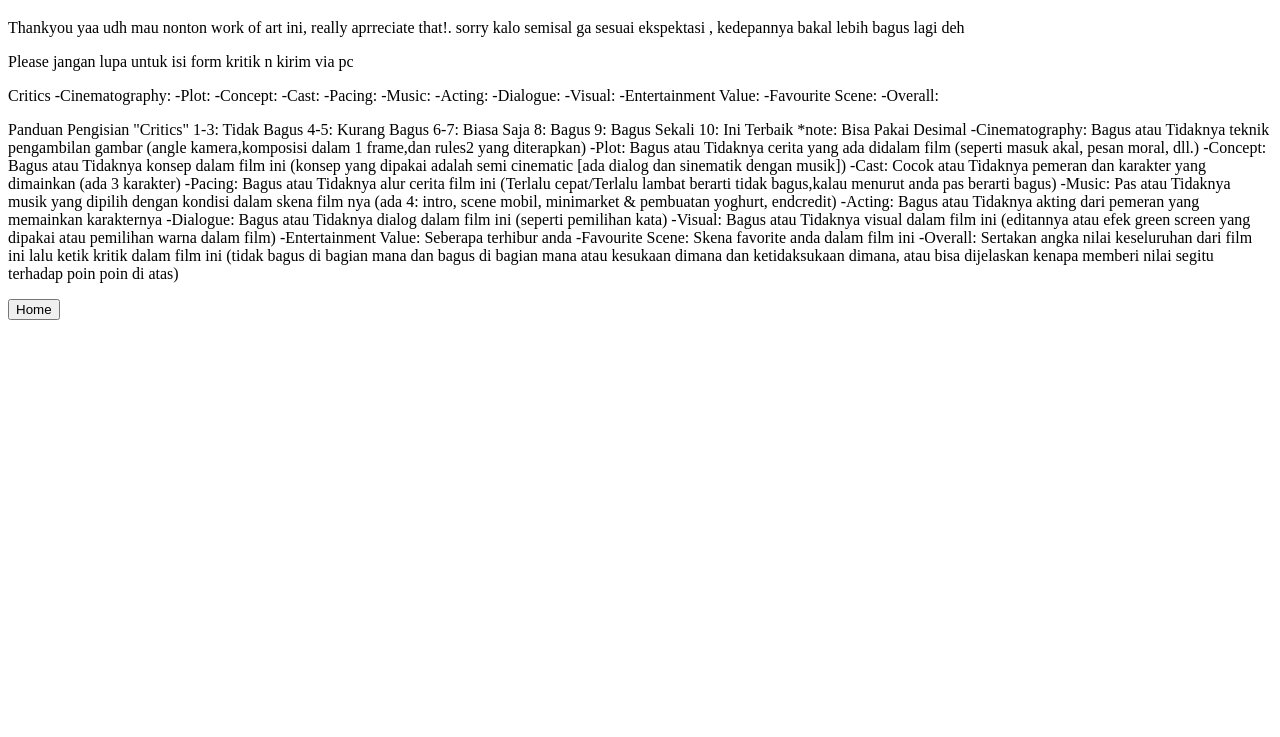
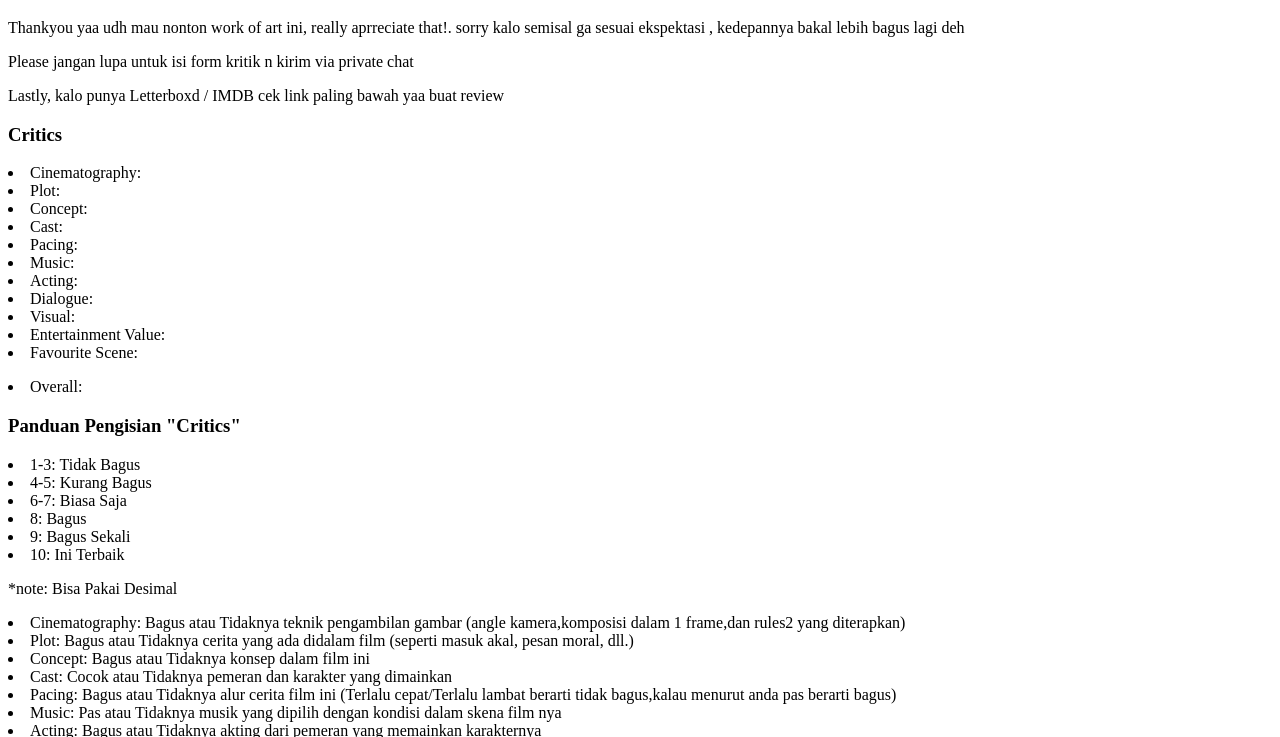
Before and after one commit to szqiel/special-screening, a plain HTML site: page pages/Special-Thanks.html in a window 1280 px wide. Shown: the part 61-798 px from the top of the page. Drawn offline with Linux system fonts and the light colour scheme.

Commit message:
Added poster linked all pages finalizing Special Thanks page

```diff
--- a/pages/Special-Thanks.html
+++ b/pages/Special-Thanks.html
@@ -7,60 +7,63 @@
 
     <body>
         <h1> THANKYOUUUU! </h1>
-        <p> Thankyou yaa udh mau nonton work of art ini, really aprreciate that!. sorry kalo semisal ga sesuai ekspektasi , kedepannya bakal lebih bagus lagi deh</p>
-        <p> Please jangan lupa untuk isi form kritik n kirim via pc </p>
-        <p> Critics
+        <p> Thankyou yaa udh mau nonton work of art ini, really aprreciate that!. sorry kalo semisal ga sesuai ekspektasi , kedepannya bakal lebih bagus lagi deh </p>
+        <p> Please jangan lupa untuk isi form kritik n kirim via private chat </p>
+        <p> Lastly, kalo punya Letterboxd / IMDB cek link paling bawah yaa buat review </p>
+        <h3> Critics </h3>
+        <li>Cinematography:</li>
+        <li>Plot:</li>
+        <li>Concept:</li>
+        <li>Cast:</li>
+        <li>Pacing:</li>
+        <li>Music:</li>
+        <li>Acting:</li>
+        <li>Dialogue:</li>
+        <li>Visual:</li>
+        <li>Entertainment Value:</li>
+        <li>Favourite Scene:</li>
+        <p></p>
+        <li>Overall:</li>
+        <p></p>
+        <h3> Panduan Pengisian "Critics" </h3>
+        <p></p>
+        <li>1-3: Tidak Bagus</li>
+        <li>4-5: Kurang Bagus</li>
+        <li>6-7: Biasa Saja</li>
+        <li>8: Bagus</li>
+        <li>9: Bagus Sekali</li>
+        <li>10: Ini Terbaik</li>
+        <p></p>
+        <p></p>*note: Bisa Pakai Desimal
+        <p></p>
+        <li>Cinematography: Bagus atau Tidaknya teknik pengambilan gambar (angle kamera,komposisi dalam 1 frame,dan rules2 yang diterapkan)</li>
 
-            -Cinematography:
-            -Plot:
-            -Concept:
-            -Cast:
-            -Pacing:
-            -Music:
-            -Acting:
-            -Dialogue:
-            -Visual:
-            -Entertainment Value:
-            -Favourite Scene:
+        <li>Plot: Bagus atau Tidaknya cerita yang ada didalam film (seperti masuk akal, pesan moral, dll.)</li>
 
-            -Overall:
-        </p>
-        <p>
-            Panduan Pengisian "Critics"
+        <li>Concept: Bagus atau Tidaknya konsep dalam film ini</li>
 
-            1-3: Tidak Bagus
-            4-5: Kurang Bagus
-            6-7: Biasa Saja
-            8: Bagus
-            9: Bagus Sekali
-            10: Ini Terbaik
+        <li>Cast: Cocok atau Tidaknya pemeran dan karakter yang dimainkan</li>
 
-            *note: Bisa Pakai Desimal
+        <li>Pacing: Bagus atau Tidaknya alur cerita film ini (Terlalu cepat/Terlalu lambat berarti tidak bagus,kalau menurut anda pas berarti bagus)</li>
 
-            -Cinematography: Bagus atau Tidaknya teknik pengambilan gambar (angle kamera,komposisi dalam 1 frame,dan rules2 yang diterapkan)
+        <li>Music: Pas atau Tidaknya musik yang dipilih dengan kondisi dalam skena film nya</li>
 
-            -Plot: Bagus atau Tidaknya cerita yang ada didalam film (seperti masuk akal, pesan moral, dll.)
+        <li>Acting: Bagus atau Tidaknya akting dari pemeran yang memainkan karakternya</li>
 
-            -Concept: Bagus atau Tidaknya konsep dalam film ini (konsep yang dipakai adalah semi cinematic [ada dialog dan sinematik dengan musik])
+        <li>Dialogue: Bagus atau Tidaknya dialog dalam film ini (seperti pemilihan kata)</li>
 
-            -Cast: Cocok atau Tidaknya pemeran dan karakter yang dimainkan (ada 3 karakter)
+        <li>Visual: Bagus atau Tidaknya visual dalam film ini (editannya atau efek green screen yang dipakai atau pemilihan warna dalam film)</li>
 
-            -Pacing: Bagus atau Tidaknya alur cerita film ini (Terlalu cepat/Terlalu lambat berarti tidak bagus,kalau menurut anda pas berarti bagus)
+        <li>Entertainment Value: Seberapa terhibur anda</li>
 
-            -Music: Pas atau Tidaknya musik yang dipilih dengan kondisi dalam skena film nya (ada 4: intro, scene mobil, minimarket & pembuatan yoghurt, endcredit)
-
-            -Acting: Bagus atau Tidaknya akting dari pemeran yang memainkan karakternya
-
-            -Dialogue: Bagus atau Tidaknya dialog dalam film ini (seperti pemilihan kata)
-
-            -Visual: Bagus atau Tidaknya visual dalam film ini (editannya atau efek green screen yang dipakai atau pemilihan warna dalam film)
-
-            -Entertainment Value: Seberapa terhibur anda
-
-            -Favourite Scene: Skena favorite anda dalam film ini
-
-            -Overall: Sertakan angka nilai keseluruhan dari film ini lalu ketik kritik dalam film ini (tidak bagus di bagian mana dan bagus di bagian mana atau kesukaan dimana dan ketidaksukaan dimana, atau bisa dijelaskan kenapa memberi nilai segitu terhadap poin poin di atas)
-        </p>
-        <a> <button> Home </button> </a>
+        <li>Favourite Scene: Skena favorite anda dalam film ini</li>
+        <p></p>
+        <li>Overall: Sertakan angka nilai keseluruhan dari film ini lalu ketik kritik dalam film ini (tidak bagus di bagian mana dan bagus di bagian mana atau kesukaan dimana dan ketidaksukaan dimana, atau bisa dijelaskan kenapa memberi nilai segitu terhadap poin poin di atas)</li>
+        <p></p>
+        <a href="https://letterboxd.com/film/still-here-2025/">Letterboxd</a>
+        <p></p>
+        <a href="https://www.imdb.com/title/tt36130552/">IMDB</a>
+        <p></p>
+        <a href="../index.html"> <button> Home </button> </a>
     </body>
 </html>
```
Also changed, not shown: index.html (+1 -1 lines), pages/Screening-Link.html (+4 -1 lines), img/StillHerePoster.jpg (added).
